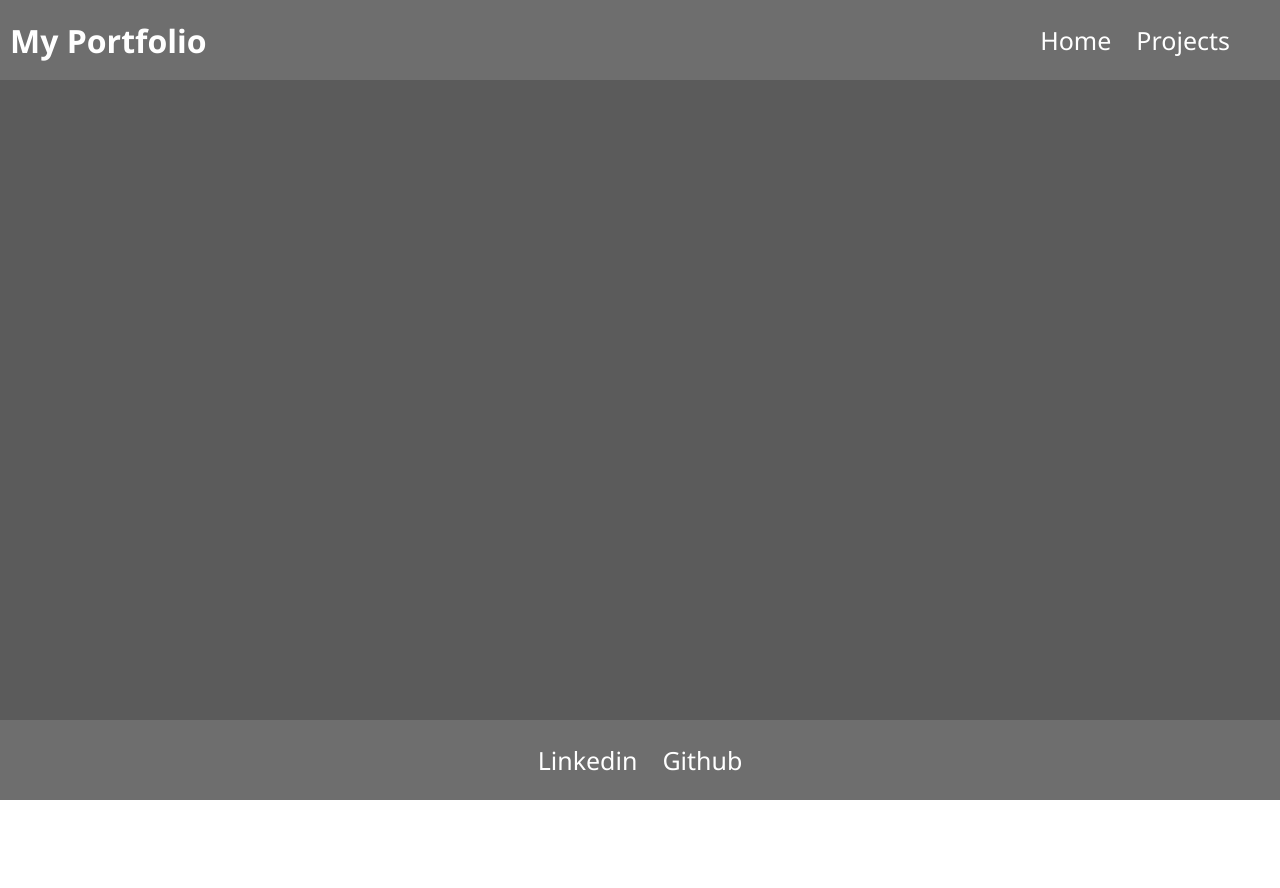
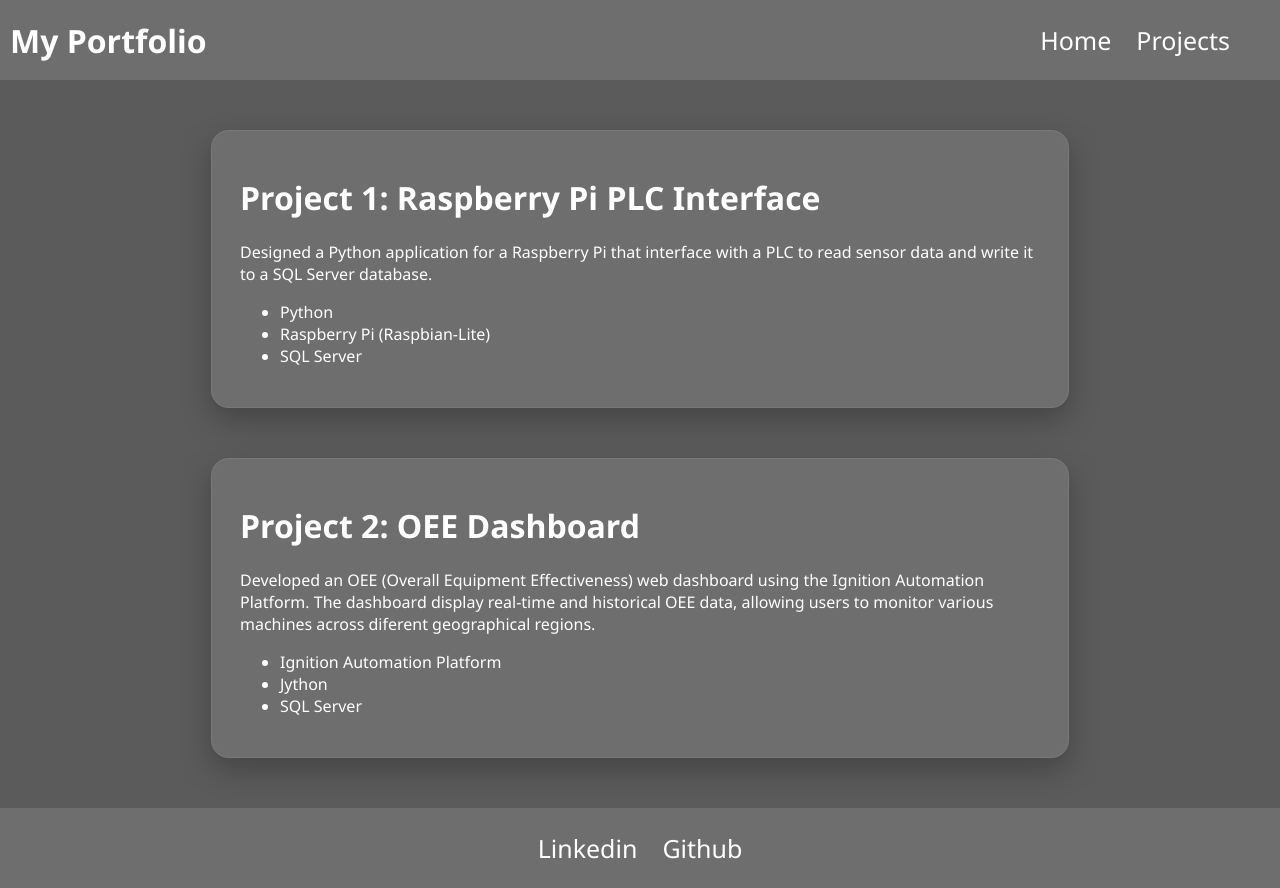
Before and after one commit to roliver44/cs3600_lab_assign1, a plain HTML site: page projects.html in a window 1280 px wide. Before the commit the page ends 800 px from the top, so only its background shows below. Drawn offline with Linux system fonts and the light colour scheme.

Commit message:
Update *.html & stylesheet.css

```diff
--- a/projects.html
+++ b/projects.html
@@ -19,12 +19,34 @@
 
         </div>
         <div class = "projects_content">
-
+            <div class="project_tile">
+                <h1>Project 1: Raspberry Pi PLC Interface</h1>
+                <p>
+                    Designed a Python application for a Raspberry Pi that interface with a PLC to read sensor data and write it to a SQL Server database.
+                </p>
+                <ul>
+                    <li>Python</li>
+                    <li>Raspberry Pi (Raspbian-Lite)</li>
+                    <li>SQL Server</li>
+                </ul>
+            </div>
+            <div class="project_tile">
+                <h1>Project 2: OEE Dashboard</h1>
+                <p>
+                    Developed an OEE (Overall Equipment Effectiveness) web dashboard using the Ignition Automation Platform. The dashboard display real-time and historical OEE data, allowing users to monitor various machines across diferent geographical regions.
+                </p>
+                <ul>
+                    <li>Ignition Automation Platform</li>
+                    <li>Jython</li>
+                    <li>SQL Server</li>
+                </ul>
+            </div>
         </div>
         <div class="footer">
             <ul>
                 <li><a href="https://www.linkedin.com/in/ryan-doko-823a10318/">Linkedin</a></li>
                 <li><a href="https://github.com/roliver44">Github</a></li>
+            </ul>
         </div>
     </div>
 </body>
--- a/stylesheet.css
+++ b/stylesheet.css
@@ -17,6 +17,7 @@ html, body {
     height: 80px;
     align-items: center;
     background-color: #6e6e6e;
+
 }
 .root .content {
     display: flex;
@@ -32,11 +33,10 @@ html, body {
 
 .root .projects_content {
     display: flex;
-    flex-direction: row;
+    flex-direction: column;
     justify-content: center;
     align-items: center;
     flex: 1;
-    flex-wrap: nowrap;
     background-color: #5b5b5b;
     gap: 50px;
     padding: 50px;
@@ -117,6 +117,8 @@ html, body {
     border-style: none;
     border-radius: 25px;
     background-color: #6e6e6e;
+    box-shadow: 0 12px 30px rgba(0,0,0,0.25);
+    border: 1px solid rgba(255,255,255,0.08);
 }
 
 .root .content .profile_description p {
@@ -140,3 +142,13 @@ html, body {
 .profile_description th {
   background-color: #555555;
 }
+
+.project_tile{
+  width: 800px;
+  background-color: #6e6e6e;
+  color: white;
+  border-radius: 18px;
+  padding: 24px 28px;
+  box-shadow: 0 12px 30px rgba(0,0,0,0.25);
+  border: 1px solid rgba(255,255,255,0.08);
+}
```
Also changed, not shown: index.html (+2 -1 lines).
